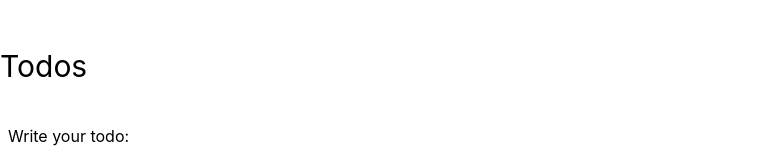
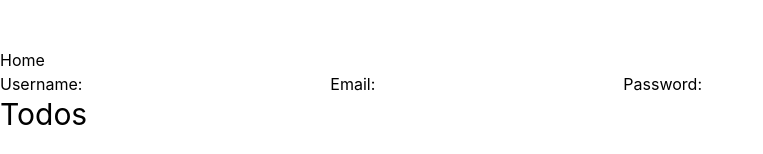
Before and after one commit to Dhanwi/Todos_Fullstack, a React app in the folder frontend/: page / in a window 1280 px wide. Shown: the top 154 px of the page, without its empty margins (0-763 px from the left). Built offline with nearby package versions, Linux system fonts and the light colour scheme; no server answers; the HTML template or start-up script is replaced by a standard one.

Commit message:
home component created

```diff
--- a/frontend/src/App.jsx
+++ b/frontend/src/App.jsx
@@ -1,9 +1,11 @@
 import React from 'react'
 import Todos from './components/Todos'
+import Home from './components/Home'
 
 export default function App() {
   return (
     <div className=' mt-12 '>
+      <Home />
       <Todos />
     </div>
   )
--- /dev/null
+++ b/frontend/src/components/Home.jsx
@@ -0,0 +1,10 @@
+import React from 'react'
+import SignUP from './SignUP'
+
+export default function Home() {
+  return (
+    <div>Home
+    <SignUP/>
+    </div>
+  )
+}
--- a/frontend/src/components/SignIn.jsx
+++ b/frontend/src/components/SignIn.jsx
@@ -9,9 +9,6 @@
     return (
       <div>
           <form>
-              <label>Username:
-                  <input value={username}/>
-              </label>
               <label>Email:
                   <input value={email}/>
               </label>
```
Also changed, not shown: 1 other file (tests, documents, lock files or other folders).
